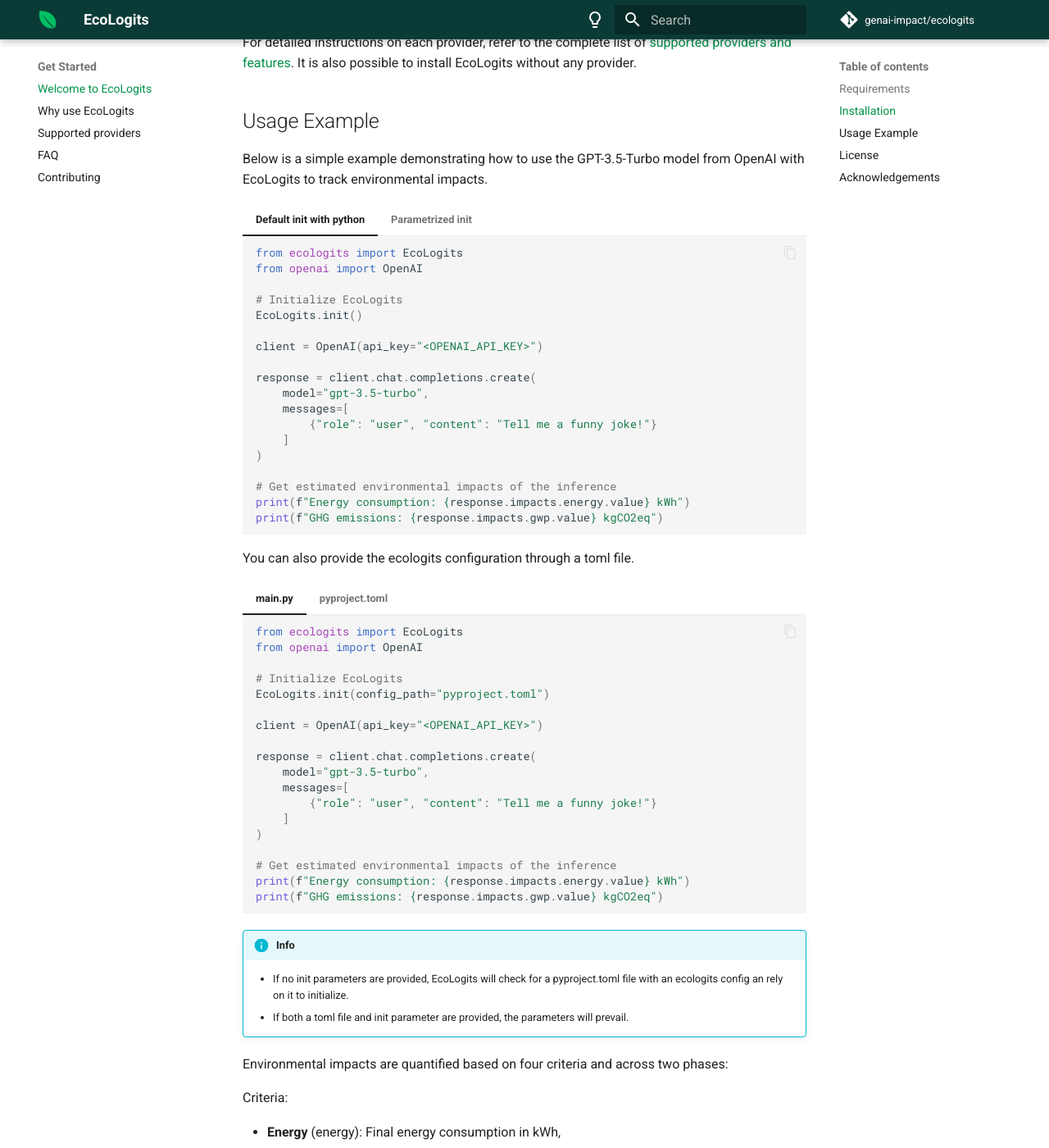
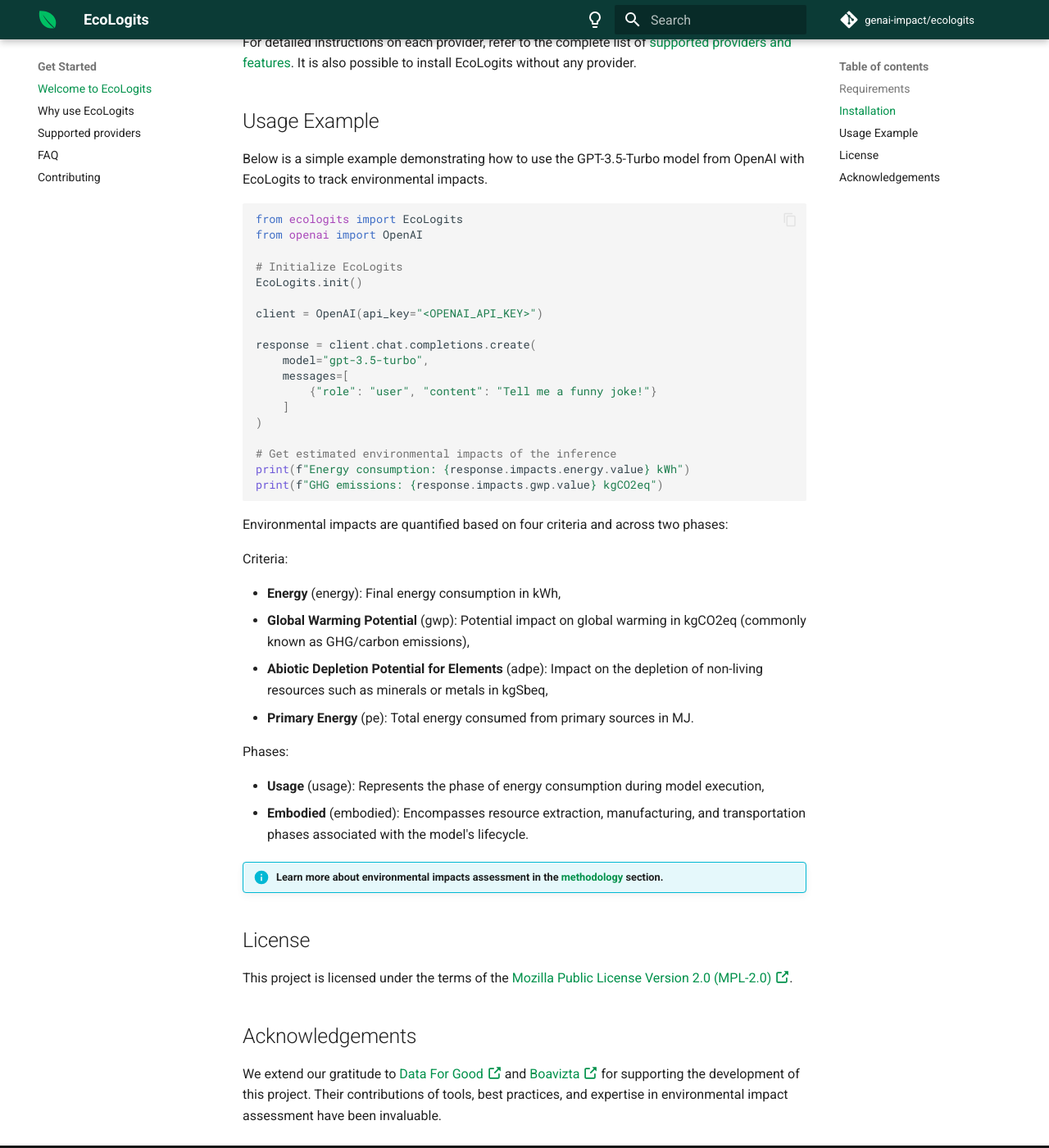
Before and after one commit to genai-impact/ecologits, an MkDocs documentation site: the page built from docs/index.md, in a window 1280 px wide and 1400 px high, scrolled down 993 px. Shown: the whole window at 82% size. Built offline with MkDocs 1.6.1 and Material for MkDocs 9.7.7, drawn with Linux system fonts in a browser that asks for light colours; comment, search, counter and statistics services are not loaded; the version menu is left out.

Commit message:
Revert "Setting Electricity mix and providers from config file (#108)"
This reverts commit de34f2ebfdfe403543046669131b1c553738b8e7.

````diff
--- a/docs/index.md
+++ b/docs/index.md
@@ -63,88 +63,26 @@
 
 Below is a simple example demonstrating how to use the GPT-3.5-Turbo model from OpenAI with EcoLogits to track environmental impacts.
 
+```python
+from ecologits import EcoLogits
+from openai import OpenAI
 
-=== "Default init with python"
-    ```python
-    from ecologits import EcoLogits
-    from openai import OpenAI
+# Initialize EcoLogits
+EcoLogits.init()
 
-    # Initialize EcoLogits
-    EcoLogits.init()
+client = OpenAI(api_key="<OPENAI_API_KEY>")
 
-    client = OpenAI(api_key="<OPENAI_API_KEY>")
+response = client.chat.completions.create(
+    model="gpt-3.5-turbo",
+    messages=[
+        {"role": "user", "content": "Tell me a funny joke!"}
+    ]
+)
 
-    response = client.chat.completions.create(
-        model="gpt-3.5-turbo",
-        messages=[
-            {"role": "user", "content": "Tell me a funny joke!"}
-        ]
-    )
-
-    # Get estimated environmental impacts of the inference
-    print(f"Energy consumption: {response.impacts.energy.value} kWh")
-    print(f"GHG emissions: {response.impacts.gwp.value} kgCO2eq")
-    ```
-
-=== "Parametrized init"
-
-    ```python
-    from ecologits import EcoLogits
-    from openai import OpenAI
-
-    # Initialize EcoLogits
-    EcoLogits.init(providers=["openai", "mistral"], electricity_mix_zone="WOR")
-
-    client = OpenAI(api_key="<OPENAI_API_KEY>")
-
-    response = client.chat.completions.create(
-        model="gpt-3.5-turbo",
-        messages=[
-            {"role": "user", "content": "Tell me a funny joke!"}
-        ]
-    )
-
-    # Get estimated environmental impacts of the inference
-    print(f"Energy consumption: {response.impacts.energy.value} kWh")
-    print(f"GHG emissions: {response.impacts.gwp.value} kgCO2eq")
-    ```
-
-You can also provide the ecologits configuration through a toml file.
-
-=== "main.py"
-    ```python
-    from ecologits import EcoLogits
-    from openai import OpenAI
-
-    # Initialize EcoLogits
-    EcoLogits.init(config_path="pyproject.toml")
-
-    client = OpenAI(api_key="<OPENAI_API_KEY>")
-
-    response = client.chat.completions.create(
-        model="gpt-3.5-turbo",
-        messages=[
-            {"role": "user", "content": "Tell me a funny joke!"}
-        ]
-    )
-
-    # Get estimated environmental impacts of the inference
-    print(f"Energy consumption: {response.impacts.energy.value} kWh")
-    print(f"GHG emissions: {response.impacts.gwp.value} kgCO2eq")
-    ```
-
-=== "pyproject.toml"
-    ```toml
-    [ecologits]
-    region="FRA"
-    providers=[
-        "openai"
-    ]
-    ```
-
-!!! info Internal priorizations
-    - If no init parameters are provided, EcoLogits will check for a pyproject.toml file with an ecologits config an rely on it to initialize.
-    - If both a toml file and init parameter are provided, the parameters will prevail.
+# Get estimated environmental impacts of the inference
+print(f"Energy consumption: {response.impacts.energy.value} kWh")
+print(f"GHG emissions: {response.impacts.gwp.value} kgCO2eq")
+```
 
 Environmental impacts are quantified based on four criteria and across two phases:
 
--- a/docs/scripts/gen_references.py
+++ b/docs/scripts/gen_references.py
@@ -26,5 +26,5 @@
 
     mkdocs_gen_files.set_edit_path(full_doc_path, Path("../") / path)
 
-with mkdocs_gen_files.open("reference/SUMMARY.md", "w") as nav_file:
+with mkdocs_gen_files.open("reference/SUMMARY.md", "w") as nav_file:  #
     nav_file.writelines(nav.build_literate_nav())
--- a/ecologits/__init__.py
+++ b/ecologits/__init__.py
@@ -2,6 +2,6 @@
 
 __version__ = "0.5.2"
 __all__ = [
-    "EcoLogits",
-    "__version__"
+    "__version__",
+    "EcoLogits"
 ]
````
Also changed, not shown: .pre-commit-config.yaml (+4 -4 lines), docs/tutorial/index.md (+1 -27 lines), pyproject.toml (+10 -7 lines), 5 other files.
